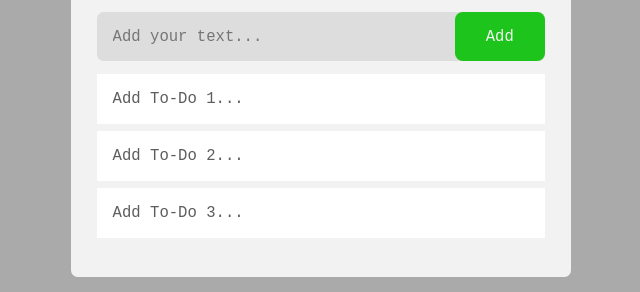
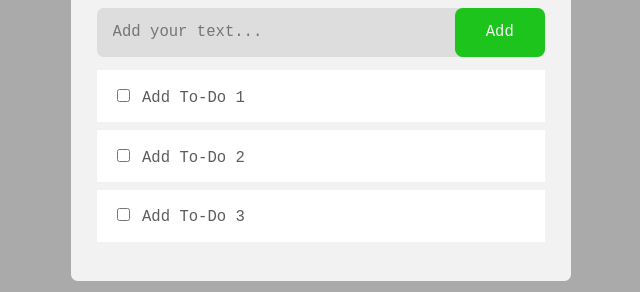
Before and after one commit to Nirshat/to-do-list-design, a plain HTML site: page index.html in a window 1280 px wide. Shown: the part 298-590 px from the top of the page, without its empty margins (319-959 px from the left). Drawn offline with Linux system fonts and the light colour scheme.

Commit message:
Add files via upload

```diff
--- a/index.html
+++ b/index.html
@@ -24,12 +24,15 @@
 
 
             <ul id="listBox">
-                <li>Add To-Do 1...</li>
-                <li>Add To-Do 2...</li>
-                <li>Add To-Do 3...</li>
+                <li> <input type="checkbox" id="check"> <span id="txt">Add To-Do 1</span></li>
+                <li> <input type="checkbox" id="check"> <span id="txt">Add To-Do 2</span></li>
+                <li> <input type="checkbox" id="check"> <span id="txt">Add To-Do 3</span></li>
             </ul>
 
         </div>
     </div>
+
+
+    <script src=""></script>
 </body>
 </html>
--- a/style.css
+++ b/style.css
@@ -85,6 +85,10 @@ body{
     color:#5d5d5d;
 }
 
+#check:checked ~ #txt{
+    text-decoration: line-through;
+}
+
 
 
 
```
